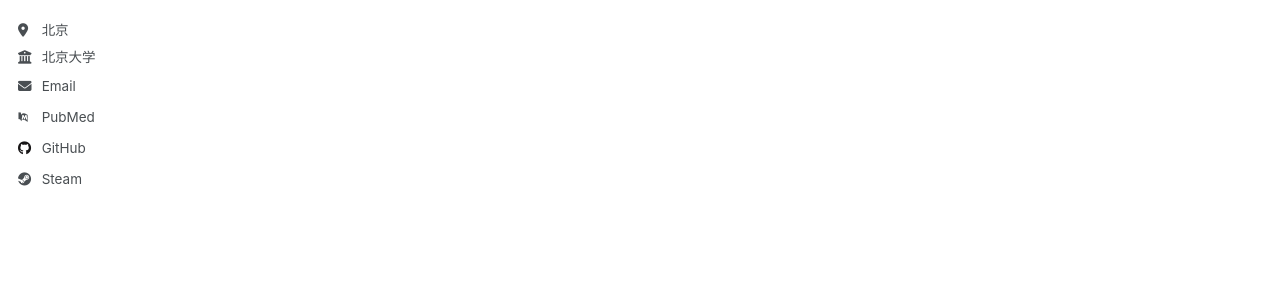
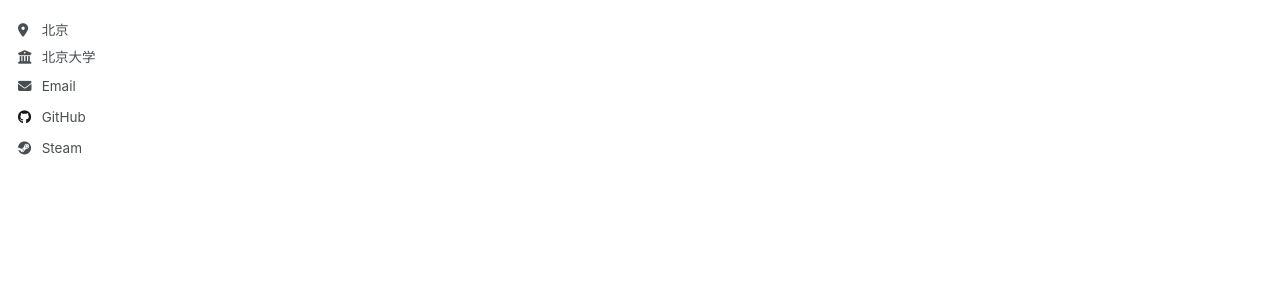
Before and after one commit to imv05/my_info.github.io, a Jekyll site: the page built from _pages/about.md, in a window 1280 px wide. Shown: the part 336-636 px from the top of the page. Built offline with Jekyll 4.4.1, drawn with Linux system fonts in a browser that asks for light colours; some web fonts are replaced; a script that is not in the unit is left out.

Commit message:
Update _config.yml

```diff
--- a/_config.yml
+++ b/_config.yml
@@ -29,7 +29,7 @@ author:
   location         : "北京"
   employer         : "北京大学"
   uri              : # URL
-  email            : 664280338@qq.com
+  email            : "664280338@qq.com"
 
   # Academic websites
   academia         : # URL
@@ -39,7 +39,7 @@ author:
   impactstory      : # URL
   # orcid            : "http://orcid.org/yourorcidurl"
   semantic         : # URL
-  pubmed           : "https://www.ncbi.nlm.nih.gov/pubmed/?term=john+snow"
+  pubmed           : #"https://www.ncbi.nlm.nih.gov/pubmed/?term=john+snow"
   researchgate     : # URL
   scopus           : # URL
 
@@ -78,6 +78,7 @@ author:
   youtube          : # Username
   zhihu            : # Username
   wechat           : "xyx65537"
+  qq               : "664280338"
 
 # Publication Category - The following the list of publication categories and their headings
 publication_category:
```
